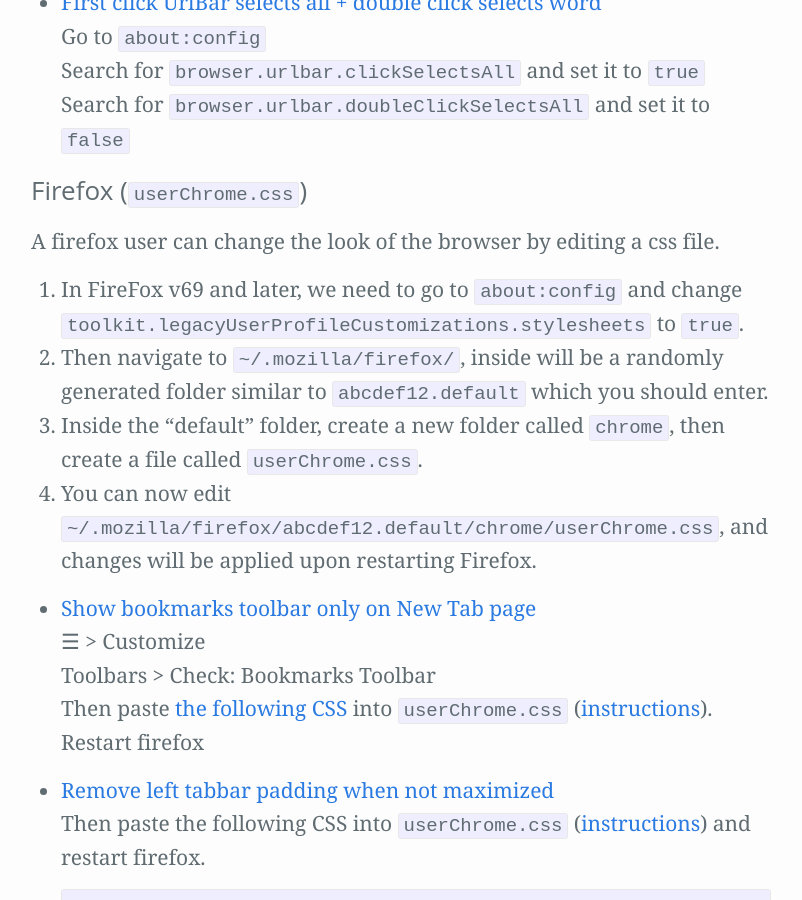
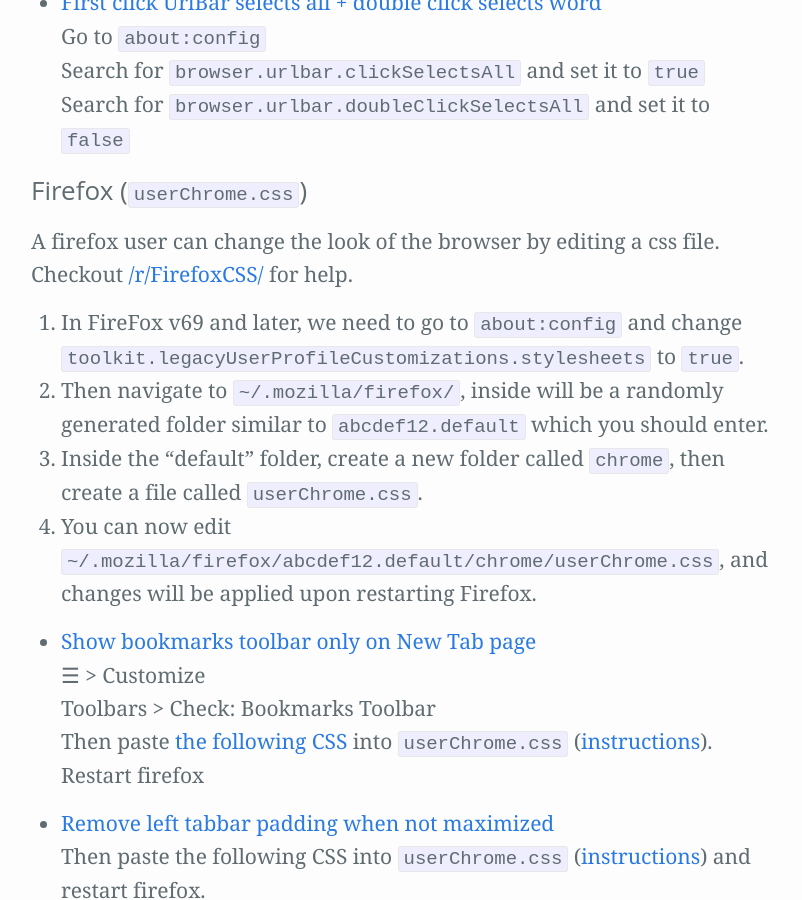
Before and after one commit to Zren/zren.github.io, a Jekyll site: the page built from kde_tips/tips.md, in a window 1280 px wide and 900 px high, scrolled down 9160 px. Shown: the whole window, without its empty margins (239-1041 px from the left). Built offline with Jekyll 4.4.1, drawn with Linux system fonts in a browser that asks for light colours; our own code applies the rules of GitHub Pages for plain Markdown files.

Commit message:
link to /r/FirefoxCSS

```diff
--- a/kde_tips/tips.md
+++ b/kde_tips/tips.md
@@ -353,6 +353,7 @@
 ### Firefox (`userChrome.css`)
 
 A firefox user can change the look of the browser by editing a css file.
+Checkout [/r/FirefoxCSS/](https://www.reddit.com/r/FirefoxCSS/) for help.
 
 1. In FireFox v69 and later, we need to go to `about:config` and change `toolkit.legacyUserProfileCustomizations.stylesheets` to `true`.
 2. Then navigate to `~/.mozilla/firefox/`, inside will be a randomly generated folder similar to `abcdef12.default` which you should enter.
```
